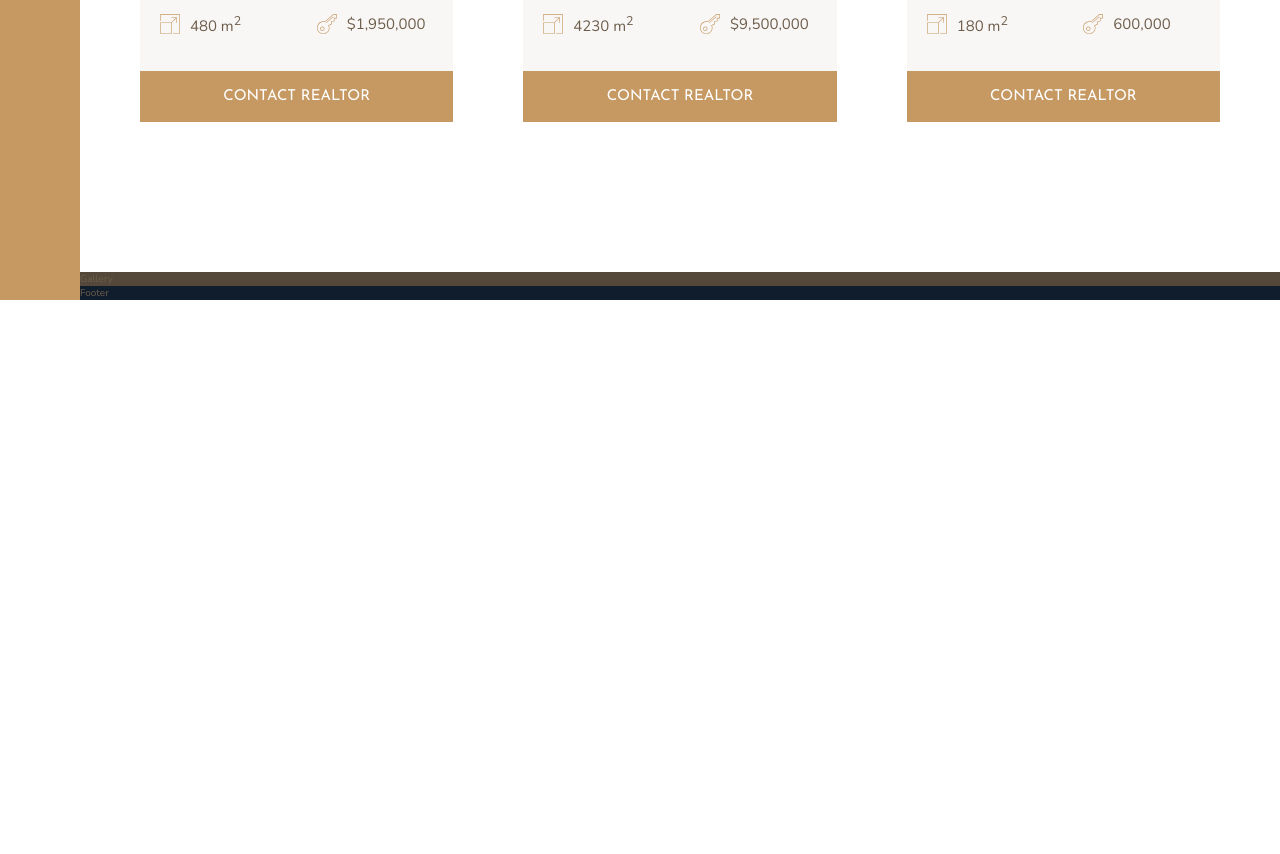
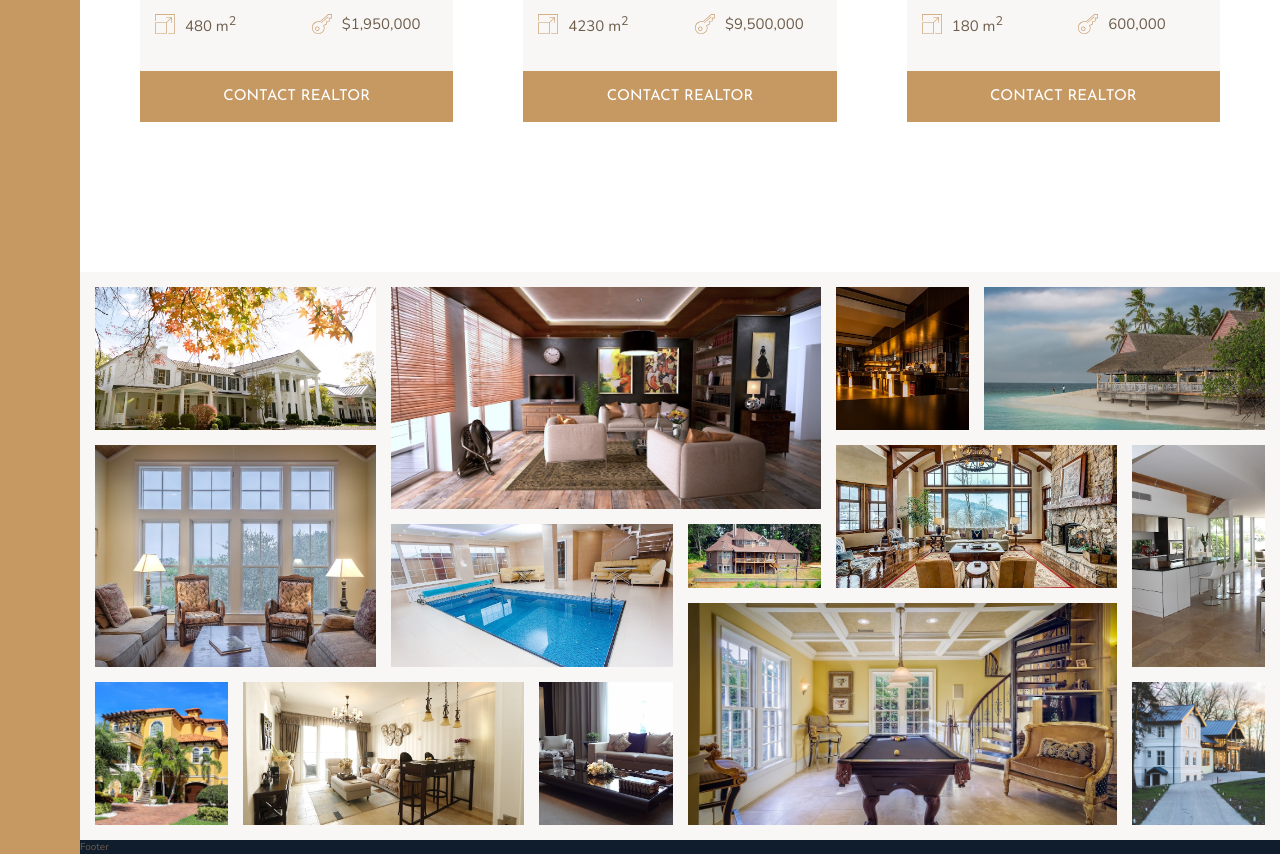
Before and after one commit to rudovik/nexter, a website: page index.html in a window 1280 px wide. Shown: the part 2730-3584 px from the top of the page. Before the commit the page ends 3030 px from the top, so only its background shows below. Drawn offline with nearby package versions, Linux system fonts and the light colour scheme.

Commit message:
Gallery section is finished.

```diff
--- a/index.html
+++ b/index.html
@@ -311,7 +311,83 @@
       </div>
     </section>
 
-    <section class="gallery">Gallery</section>
+    <section class="gallery">
+      <figure class="gallery__item gallery__item--1">
+        <img src="img/gal-1.jpeg" alt="Gallery image 1" class="gallery__img" />
+      </figure>
+
+      <figure class="gallery__item gallery__item--2">
+        <img src="img/gal-2.jpeg" alt="Gallery image 2" class="gallery__img" />
+      </figure>
+
+      <figure class="gallery__item gallery__item--3">
+        <img src="img/gal-3.jpeg" alt="Gallery image 3" class="gallery__img" />
+      </figure>
+
+      <figure class="gallery__item gallery__item--4">
+        <img src="img/gal-4.jpeg" alt="Gallery image 4" class="gallery__img" />
+      </figure>
+
+      <figure class="gallery__item gallery__item--5">
+        <img src="img/gal-5.jpeg" alt="Gallery image 5" class="gallery__img" />
+      </figure>
+
+      <figure class="gallery__item gallery__item--6">
+        <img src="img/gal-6.jpeg" alt="Gallery image 6" class="gallery__img" />
+      </figure>
+
+      <figure class="gallery__item gallery__item--7">
+        <img src="img/gal-7.jpeg" alt="Gallery image 7" class="gallery__img" />
+      </figure>
+
+      <figure class="gallery__item gallery__item--8">
+        <img src="img/gal-8.jpeg" alt="Gallery image 8" class="gallery__img" />
+      </figure>
+
+      <figure class="gallery__item gallery__item--9">
+        <img src="img/gal-9.jpeg" alt="Gallery image 9" class="gallery__img" />
+      </figure>
+
+      <figure class="gallery__item gallery__item--10">
+        <img
+          src="img/gal-10.jpeg"
+          alt="Gallery image 10"
+          class="gallery__img"
+        />
+      </figure>
+
+      <figure class="gallery__item gallery__item--11">
+        <img
+          src="img/gal-11.jpeg"
+          alt="Gallery image 11"
+          class="gallery__img"
+        />
+      </figure>
+
+      <figure class="gallery__item gallery__item--12">
+        <img
+          src="img/gal-12.jpeg"
+          alt="Gallery image 12"
+          class="gallery__img"
+        />
+      </figure>
+
+      <figure class="gallery__item gallery__item--13">
+        <img
+          src="img/gal-13.jpeg"
+          alt="Gallery image 13"
+          class="gallery__img"
+        />
+      </figure>
+
+      <figure class="gallery__item gallery__item--14">
+        <img
+          src="img/gal-14.jpeg"
+          alt="Gallery image 14"
+          class="gallery__img"
+        />
+      </figure>
+    </section>
 
     <footer class="footer">Footer</footer>
   </body>
--- a/sass/_gallery.scss
+++ b/sass/_gallery.scss
@@ -1,4 +1,90 @@
 .gallery {
-  background-color: $color-grey-dark-1;
+  background-color: $color-grey-light-1;
   grid-column: full-start / full-end;
+
+  display: grid;
+  grid-template-columns: repeat(8, 1fr);
+  grid-template-rows: repeat(7, 5vw);
+  grid-gap: 1.5rem;
+  padding: 1.5rem;
+
+  &__item {
+    &--1 {
+      grid-row: 1 / span 2;
+      grid-column: 1 / span 2;
+    }
+
+    &--2 {
+      grid-row: 1 / span 3;
+      grid-column: 3 / span 3;
+    }
+
+    &--3 {
+      grid-row: 1 / span 2;
+      grid-column: 6 / span 1;
+    }
+
+    &--4 {
+      grid-row: 1 / span 2;
+      grid-column: 7 / -1;
+    }
+
+    &--5 {
+      grid-row: 3 / span 3;
+      grid-column: 1 / span 2;
+    }
+
+    &--6 {
+      grid-row: 4 / span 2;
+      grid-column: 3 / span 2;
+    }
+
+    &--7 {
+      grid-row: 4;
+      grid-column: 5;
+    }
+
+    &--8 {
+      grid-row: 3 / span 2;
+      grid-column: 6 / span 2;
+    }
+
+    &--9 {
+      grid-row: 3 / span 3;
+      grid-column: 8 / -1;
+    }
+
+    &--10 {
+      grid-row: 6 / span 2;
+      grid-column: 1;
+    }
+
+    &--11 {
+      grid-row: 6 / span 2;
+      grid-column: 2 / span 2;
+    }
+
+    &--12 {
+      grid-row: 6 / span 2;
+      grid-column: 4;
+    }
+
+    &--13 {
+      grid-row: 5 / span 3;
+      grid-column: 5 / span 3;
+    }
+
+    &--14 {
+      grid-row: 6 / span 2;
+    }
+
+    // (figure.gallery__item.gallery__item--$>img.gallery__img[src="img/gal-$.jpeg"][alt="Gallery image $"])*14
+  }
+
+  &__img {
+    width: 100%;
+    height: 100%;
+    object-fit: cover;
+    display: block;
+  }
 }
--- a/sass/_homes.scss
+++ b/sass/_homes.scss
@@ -62,7 +62,7 @@
     display: flex;
     align-items: center;
     font-size: 1.5rem;
-    margin-left: 2rem;
+    margin-left: 1.5rem;
     svg {
       fill: $color-primary;
       height: 2rem;
```
Also changed, not shown: css/style.css.
